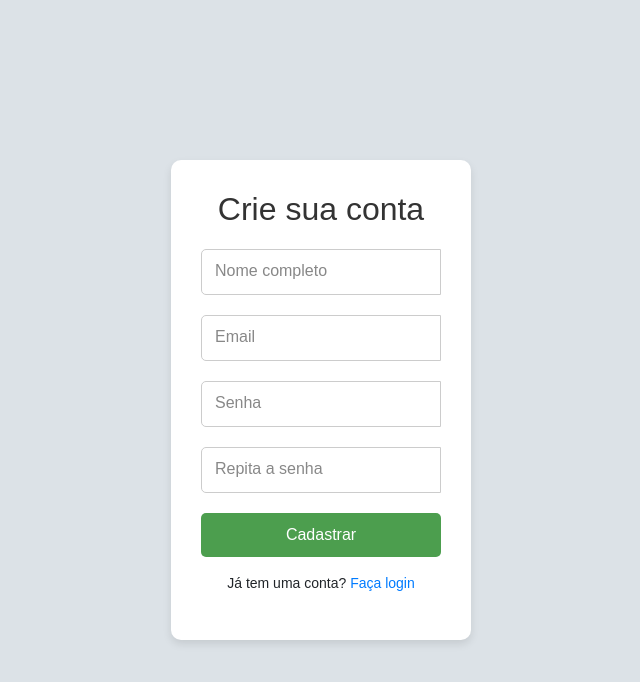
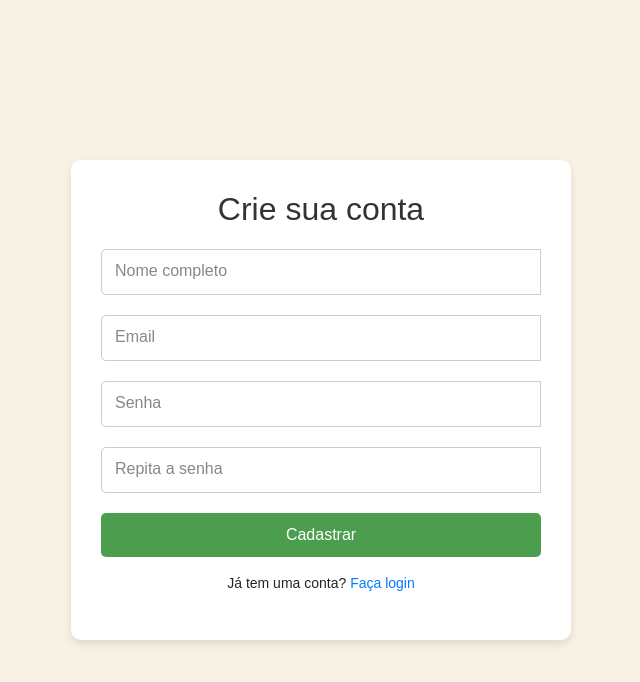
Before and after one commit to RRomano00/Fala-Cidade, an Angular app in the folder Projetos/Front-end/: page /account/sign-up in a window 1280 px wide. Shown: the top 682 px of the page, without its empty margins (319-959 px from the left). Built offline with nearby package versions, Linux system fonts and the light colour scheme.

Commit message:
feat: adicao de background color no sign-up

```diff
--- a/Projetos/Front-end/src/app/views/account/sign-up/sign-up.component.css
+++ b/Projetos/Front-end/src/app/views/account/sign-up/sign-up.component.css
@@ -1,6 +1,6 @@
 body {
   font-family: Arial, sans-serif;
-  background-color: #dce2e7;
+  background-color: #f8f2e5;
   display: flex;
   justify-content: center;
   align-items: center;
@@ -13,7 +13,7 @@ body {
   padding: 30px;
   border-radius: 10px;
   box-shadow: 0 4px 8px rgba(0,0,0,0.1);
-  width: 300px;
+  width: 500px;
   text-align: center;
 }
 
```
